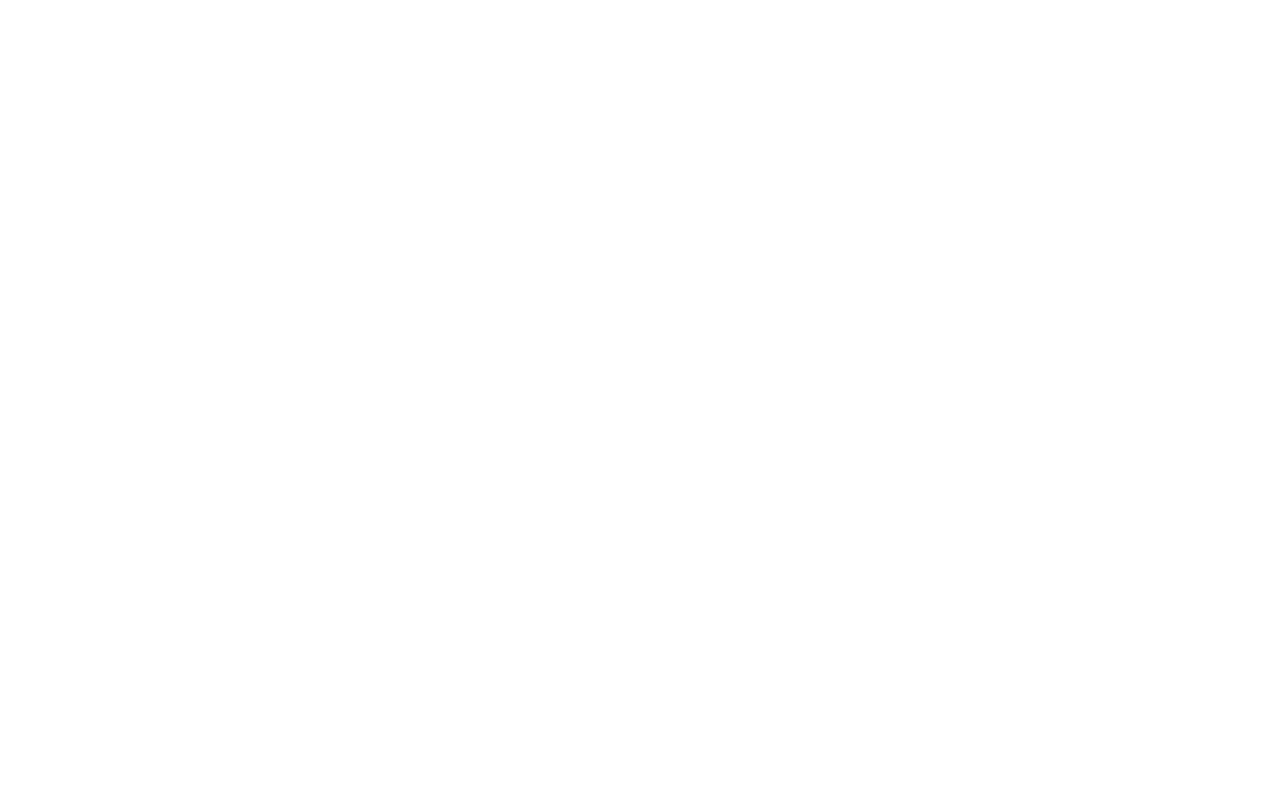
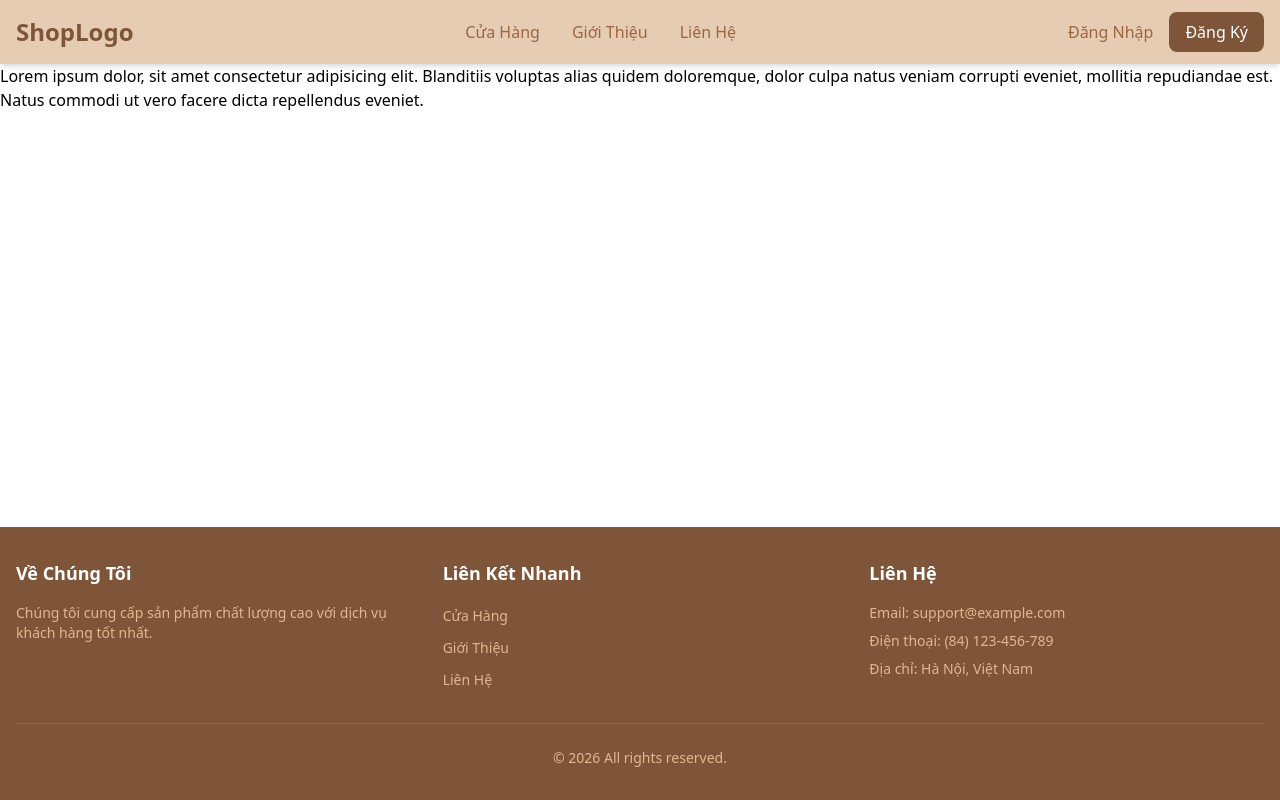
Before and after one commit to Quanhpm/mock-project-ojt, a React (Vite) app: page /client/login in a window 1280 px wide. Built offline with nearby package versions, Linux system fonts and the light colour scheme.

Commit message:
còm mít

```diff
--- /dev/null
+++ b/src/layouts/AuthAdminLayout/AuthAdminLayout.tsx
@@ -0,0 +1,13 @@
+import { Outlet } from 'react-router-dom';
+
+const AuthAdminLayout = () => {
+  return (
+    <div className="min-h-screen flex flex-col" style={{ backgroundColor: 'var(--cf-bg)' }}>
+      <main className="flex-1">
+        <Outlet />
+      </main>
+    </div>
+  );
+};
+
+export default AuthAdminLayout;
--- a/src/layouts/AuthClientLayout/AuthClientLayout.tsx
+++ b/src/layouts/AuthClientLayout/AuthClientLayout.tsx
@@ -0,0 +1,15 @@
+import { Outlet} from 'react-router-dom';
+import AuthClientHeader from './components/AuthClientHeader';
+import AuthClientFooter from './components/AuthClientFooter';
+
+const AuthClientLayout = () => {
+  return (
+    <div className="min-h-screen flex flex-col">
+      <AuthClientHeader />
+      <Outlet />
+      <AuthClientFooter />
+    </div>
+  );
+};
+
+export default AuthClientLayout;
--- a/src/layouts/AuthClientLayout/components/AuthClientFooter.tsx
+++ b/src/layouts/AuthClientLayout/components/AuthClientFooter.tsx
@@ -0,0 +1,58 @@
+const AuthClientFooter = () => {
+  return (
+    <footer className="text-white py-8 mt-auto" style={{ backgroundColor: 'var(--cf-primary)' }}>
+      <div className="container mx-auto px-4">
+        <div className="grid grid-cols-1 md:grid-cols-3 gap-8">
+          {/* About Section */}
+          <div>
+            <h3 className="text-lg font-semibold mb-4">Về Chúng Tôi</h3>
+            <p className="text-sm" style={{ color: 'var(--cf-accent-light)' }}>
+              Chúng tôi cung cấp sản phẩm chất lượng cao với dịch vụ khách hàng tốt nhất.
+            </p>
+          </div>
+
+          {/* Quick Links */}
+          <div>
+            <h3 className="text-lg font-semibold mb-4">Liên Kết Nhanh</h3>
+            <ul className="space-y-2">
+              <li>
+                <a href="/shop" className="text-sm transition-colors" style={{ color: 'var(--cf-accent-light)' }}>
+                  Cửa Hàng
+                </a>
+              </li>
+              <li>
+                <a href="/about" className="text-sm transition-colors" style={{ color: 'var(--cf-accent-light)' }}>
+                  Giới Thiệu
+                </a>
+              </li>
+              <li>
+                <a href="/contact" className="text-sm transition-colors" style={{ color: 'var(--cf-accent-light)' }}>
+                  Liên Hệ
+                </a>
+              </li>
+            </ul>
+          </div>
+
+          {/* Contact Info */}
+          <div>
+            <h3 className="text-lg font-semibold mb-4">Liên Hệ</h3>
+            <ul className="space-y-2 text-sm" style={{ color: 'var(--cf-accent-light)' }}>
+              <li>Email: support@example.com</li>
+              <li>Điện thoại: (84) 123-456-789</li>
+              <li>Địa chỉ: Hà Nội, Việt Nam</li>
+            </ul>
+          </div>
+        </div>
+
+        {/* Copyright */}
+        <div className="border-t mt-8 pt-6 text-center" style={{ borderColor: 'var(--cf-dark)' }}>
+          <p className="text-sm" style={{ color: 'var(--cf-accent-light)' }}>
+            © {new Date().getFullYear()} All rights reserved.
+          </p>
+        </div>
+      </div>
+    </footer>
+  );
+};
+
+export default AuthClientFooter;
--- a/src/layouts/AuthClientLayout/components/AuthClientHeader.tsx
+++ b/src/layouts/AuthClientLayout/components/AuthClientHeader.tsx
@@ -0,0 +1,90 @@
+import { Link } from 'react-router-dom';
+
+const AuthClientHeader = () => {
+  return (
+    <header className="shadow-md" style={{ backgroundColor: 'var(--cf-surface)' }}>
+      <div className="container mx-auto px-4">
+        <div className="flex items-center justify-between h-16">
+          {/* Logo */}
+          <Link to="/" className="flex items-center space-x-2">
+            <div className="text-2xl font-bold" style={{ color: 'var(--cf-primary)' }}>
+              ShopLogo
+            </div>
+          </Link>
+
+          {/* Navigation */}
+          <nav className="hidden md:flex items-center space-x-8">
+            <Link
+              to="/shop"
+              className="transition-colors font-medium"
+              style={{ color: 'var(--cf-dark)' }}
+              onMouseEnter={(e) => e.currentTarget.style.color = 'var(--cf-primary)'}
+              onMouseLeave={(e) => e.currentTarget.style.color = 'var(--cf-dark)'}
+            >
+              Cửa Hàng
+            </Link>
+            <Link
+              to="/about"
+              className="transition-colors font-medium"
+              style={{ color: 'var(--cf-dark)' }}
+              onMouseEnter={(e) => e.currentTarget.style.color = 'var(--cf-primary)'}
+              onMouseLeave={(e) => e.currentTarget.style.color = 'var(--cf-dark)'}
+            >
+              Giới Thiệu
+            </Link>
+            <Link
+              to="/contact"
+              className="transition-colors font-medium"
+              style={{ color: 'var(--cf-dark)' }}
+              onMouseEnter={(e) => e.currentTarget.style.color = 'var(--cf-primary)'}
+              onMouseLeave={(e) => e.currentTarget.style.color = 'var(--cf-dark)'}
+            >
+              Liên Hệ
+            </Link>
+          </nav>
+
+          {/* Auth Buttons */}
+          <div className="flex items-center space-x-4">
+            <Link
+              to="/auth/login"
+              className="transition-colors font-medium"
+              style={{ color: 'var(--cf-dark)' }}
+              onMouseEnter={(e) => e.currentTarget.style.color = 'var(--cf-primary)'}
+              onMouseLeave={(e) => e.currentTarget.style.color = 'var(--cf-dark)'}
+            >
+              Đăng Nhập
+            </Link>
+            <Link
+              to="/auth/register"
+              className="text-white px-4 py-2 rounded-lg transition-colors font-medium"
+              style={{ backgroundColor: 'var(--cf-primary)' }}
+              onMouseEnter={(e) => e.currentTarget.style.backgroundColor = 'var(--cf-dark)'}
+              onMouseLeave={(e) => e.currentTarget.style.backgroundColor = 'var(--cf-primary)'}
+            >
+              Đăng Ký
+            </Link>
+          </div>
+
+          {/* Mobile Menu Button */}
+          <button className="md:hidden" style={{ color: 'var(--cf-dark)' }}>
+            <svg
+              className="w-6 h-6"
+              fill="none"
+              stroke="currentColor"
+              viewBox="0 0 24 24"
+            >
+              <path
+                strokeLinecap="round"
+                strokeLinejoin="round"
+                strokeWidth={2}
+                d="M4 6h16M4 12h16M4 18h16"
+              />
+            </svg>
+          </button>
+        </div>
+      </div>
+    </header>
+  );
+};
+
+export default AuthClientHeader;
--- a/src/layouts/AuthClientLayout/index.ts
+++ b/src/layouts/AuthClientLayout/index.ts
@@ -0,0 +1 @@
+import AuthClientLayout from './AuthClientLayout';
--- a/src/modules/client/auth-client/pages/LoginPage.tsx
+++ b/src/modules/client/auth-client/pages/LoginPage.tsx
@@ -3,7 +3,7 @@ import React from 'react'
 function LoginPage() {
   return (
     <div>
-
+Lorem ipsum dolor, sit amet consectetur adipisicing elit. Blanditiis voluptas alias quidem doloremque, dolor culpa natus veniam corrupti eveniet, mollitia repudiandae est. Natus commodi ut vero facere dicta repellendus eveniet.
     </div>
   )
 }
--- a/src/routes/admin/AdminAuth.route.tsx
+++ b/src/routes/admin/AdminAuth.route.tsx
@@ -1,13 +1,14 @@
 import React from "react";
 import { Route } from "react-router-dom";
 import { ROUTER_URL } from "../router.const";
+import AuthAdminLayout from "@/layouts/AuthAdminLayout/AuthAdminLayout";
 
 const AdminLoginPage = React.lazy(() => import("@/modules/admin/auth-admin/pages/AdminLoginPage"));
 const ForgotPasswordPage = React.lazy(() => import("@/modules/admin/auth-admin/pages/ForgotPasswordPage"));
 
 export const AdminAuthRoutes = (
-  <>
+  <Route element={<AuthAdminLayout />}>
     <Route path={ROUTER_URL.ADMIN_ROUTER.LOGIN} element={<AdminLoginPage />} />
     <Route path={ROUTER_URL.ADMIN_ROUTER.FORGOT_PASSWORD} element={<ForgotPasswordPage />} />
-  </>
+  </Route>
 );
--- a/src/routes/client/Client.menu.tsx
+++ b/src/routes/client/Client.menu.tsx
@@ -22,5 +22,11 @@ export const CLIENT_MENU: ClientMenuItem[] = [
     component: React.lazy(() => import("@/modules/client/payment/pages/Payment")),
     isEnd: true,
   },
+    {
+    label: "Login",
+    path: ROUTER_URL.CLIENT_ROUTER.LOGIN,
+    component: React.lazy(() => import("@/modules/client/auth-client/pages/LoginPage")),
+    isEnd: true,
+  },
 
 ]
--- a/src/routes/client/ClientAuth.route.tsx
+++ b/src/routes/client/ClientAuth.route.tsx
@@ -1,13 +1,14 @@
 import React from "react";
 import { Route } from "react-router-dom";
 import { ROUTER_URL } from "../router.const";
+import AuthClientLayout from "@/layouts/AuthClientLayout/AuthClientLayout";
 
-const ClientLoginPage = React.lazy(() => import("@/modules/client/auth-client/pages/LoginPage"));
+const LoginPage = React.lazy(() => import("@/modules/client/auth-client/pages/LoginPage"));
 const ForgotPasswordPage = React.lazy(() => import("@/modules/client/auth-client/pages/ForgotPasswordPage"));
 
 export const ClientAuthRoutes = (
-  <>
-    <Route path={ROUTER_URL.CLIENT_ROUTER.LOGIN} element={<ClientLoginPage />} />
+  <Route element={<AuthClientLayout />}>
+    <Route path={ROUTER_URL.CLIENT_ROUTER.LOGIN} element={<LoginPage />} />
     <Route path={ROUTER_URL.CLIENT_ROUTER.FORGOT_PASSWORD} element={<ForgotPasswordPage />} />
-  </>
+  </Route>
 );
```
Also changed, not shown: 1 other file (tests, documents, lock files or other folders).
